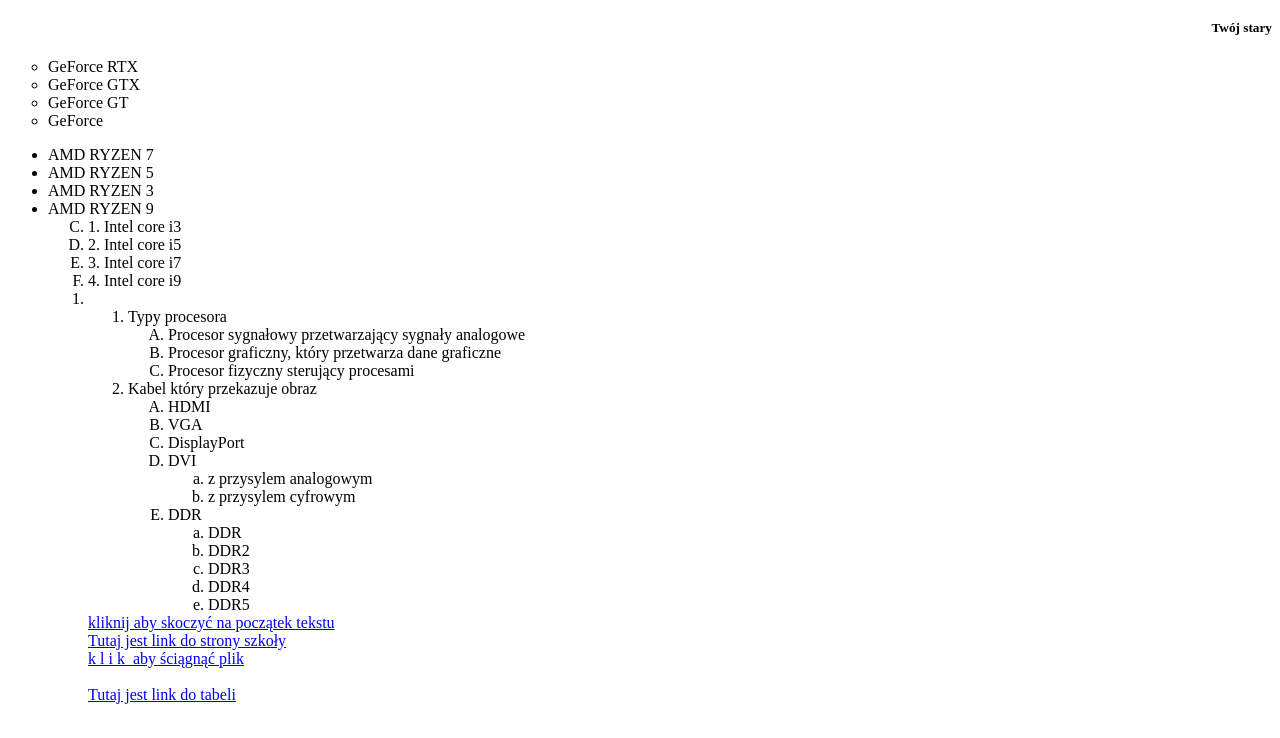
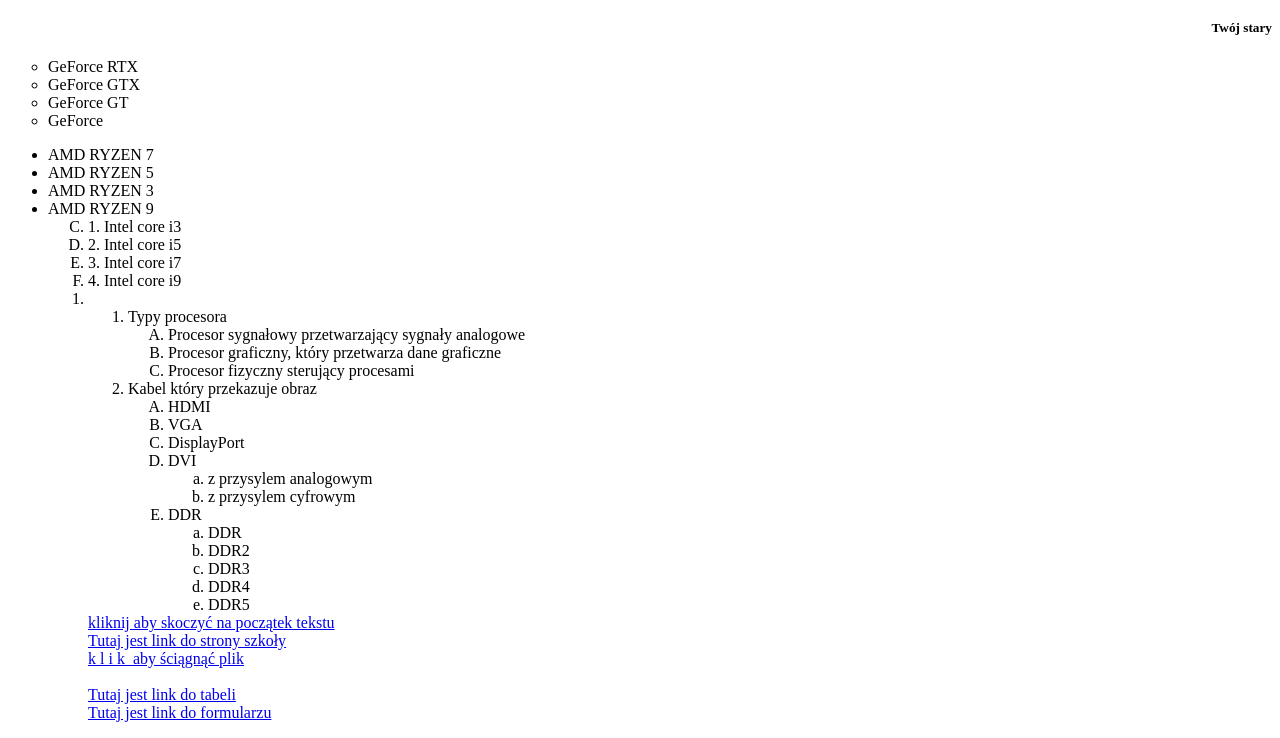
Before and after one commit to MAKOWIEC-0/zadania, a plain HTML site: page index.html in a window 1280 px wide. Shown: the part 2298-3036 px from the top of the page. Drawn offline with Linux system fonts and the light colour scheme.

Commit message:
Update index.html

```diff
--- a/index.html
+++ b/index.html
@@ -128,7 +128,7 @@
 
 <A HREF="tabela_Ulenberg.html"> Tutaj jest link do tabeli </A> <br>
 
-
+<A HREF="formularz_Ulenberg.html"> Tutaj jest link do formularzu </A> <br>
 
           </body>
        </html>
```
